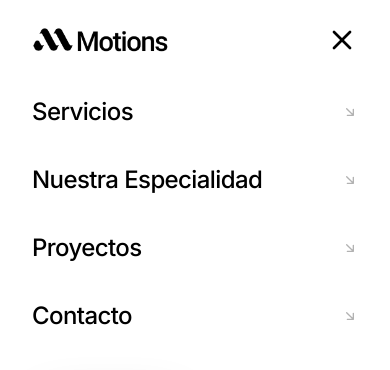
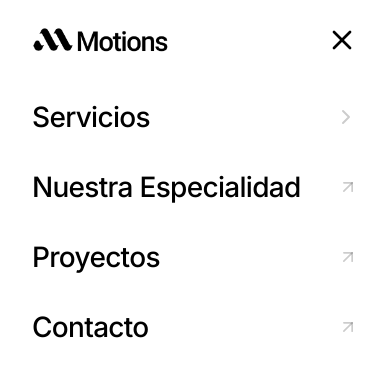
Before and after one commit to motionsmanagement/Motions, a React (Vite) app: page /unete in a window 390 px wide. Both pictures are taken after a click on the button "Abrir menú de navegación". Shown: the top 370 px of the page. Built offline with nearby package versions, Linux system fonts and the light colour scheme; a web font is replaced by a local one.

Commit message:
feat(navbar): implement mobile megamenu for services

```diff
--- a/components/Navbar.tsx
+++ b/components/Navbar.tsx
@@ -1,11 +1,13 @@
 import React, { useState, useEffect } from 'react';
 import { Link, useLocation, useNavigate } from 'react-router-dom';
-import { Menu, X, ChevronRight } from 'lucide-react';
+import { Menu, X, ChevronRight, ArrowUpRight } from 'lucide-react';
 
 const Navbar: React.FC = () => {
   const [isScrolled, setIsScrolled] = useState(false);
   const [isMenuOpen, setIsMenuOpen] = useState(false);
+  const [isServicesOpen, setIsServicesOpen] = useState(false);
   const location = useLocation();
+  const navigate = useNavigate();
 
   useEffect(() => {
     const handleScroll = () => {
@@ -18,6 +20,7 @@ const Navbar: React.FC = () => {
   // Close menu on navigation and handle body scroll
   useEffect(() => {
     setIsMenuOpen(false);
+    setIsServicesOpen(false);
     document.body.style.overflow = 'auto'; // Reset on navigation
   }, [location]);
 
@@ -28,8 +31,6 @@ const Navbar: React.FC = () => {
       document.body.style.overflow = 'auto';
     }
   }, [isMenuOpen]);
-
-  const navigate = useNavigate();
 
   const isWhiteBgPage = location.pathname !== '/';
   const showDarkNavbar = isScrolled || isWhiteBgPage || isMenuOpen;
@@ -61,6 +62,15 @@ const Navbar: React.FC = () => {
     { name: "Nuestra Especialidad", href: "/#trabajos", section: "trabajos" },
     { name: "Proyectos", href: "/#proyectos", section: "proyectos" },
     { name: "Contacto", href: "/#contacto", section: "contacto" },
+  ];
+
+  const services = [
+    { name: "Google My Business", href: "/servicios/google-my-business" },
+    { name: "Diseño Web", href: "/servicios/diseno-web-restaurantes" },
+    { name: "Branding", href: "/servicios/branding-restaurantes" },
+    { name: "Integración IA", href: "/servicios/integracion-ia" },
+    { name: "SEO Gastronómico", href: "/servicios/seo-gastronomico" },
+    { name: "Estrategia Digital", href: "/servicios/estrategia-digital" },
   ];
 
   return (
@@ -135,14 +145,49 @@ const Navbar: React.FC = () => {
           </button>
         </div>
 
-        <div className="flex flex-col h-full px-8 pt-24 pb-8 overflow-hidden">
+        <div className="flex flex-col h-full px-8 pt-24 pb-8 overflow-y-auto overflow-x-hidden scrollbar-hide">
           {/* Main Navigation Links */}
-          <div className="flex flex-col gap-9 text-left mb-10">
-            {navLinks.map((link, index) => (
+          <div className="flex flex-col gap-7 text-left mb-10">
+            {navLinks.map((link, index) => {
+              if (link.name === "Servicios") {
+                return (
+                  <div key={link.name} className="flex flex-col">
+                    <button
+                      onClick={() => setIsServicesOpen(!isServicesOpen)}
+                      className={`text-[1.75rem] font-medium text-black tracking-tight flex items-center justify-between group transition-all duration-[800ms] ${isMenuOpen ? 'opacity-100 translate-y-0' : 'opacity-0 translate-y-8'}`}
+                      style={{
+                        transitionDelay: isMenuOpen ? `${index * 80 + 150}ms` : '0ms',
+                        transitionTimingFunction: 'cubic-bezier(0.16, 1, 0.3, 1)'
+                      }}
+                    >
+                      {link.name}
+                      <ChevronRight className={`w-6 h-6 text-black/20 transition-transform duration-500 ${isServicesOpen ? 'rotate-90' : ''}`} />
+                    </button>
+
+                    <div className={`grid transition-all duration-500 ease-in-out ${isServicesOpen ? 'grid-rows-[1fr] mt-6 opacity-100' : 'grid-rows-[0fr] mt-0 opacity-0 pointer-events-none'}`}>
+                      <div className="overflow-hidden">
+                        <div className="flex flex-col gap-4 pl-4 border-l-2 border-black/5">
+                          {services.map((service, sIndex) => (
+                            <Link
+                              key={service.name}
+                              to={service.href}
+                              onClick={() => setIsMenuOpen(false)}
+                              className="text-lg text-black/60 hover:text-black transition-colors py-1"
+                            >
+                              {service.name}
+                            </Link>
+                          ))}
+                        </div>
+                      </div>
+                    </div>
+                  </div>
+                );
+              }
+              return (
                 <a
                   key={link.name}
                   href={link.href}
-                className={`text-2xl font-medium text-black tracking-tight flex items-center justify-between group transition-all duration-[800ms] ${isMenuOpen ? 'opacity-100 translate-y-0' : 'opacity-0 translate-y-8'}`}
+                  className={`text-[1.75rem] font-medium text-black tracking-tight flex items-center justify-between group transition-all duration-[800ms] ${isMenuOpen ? 'opacity-100 translate-y-0' : 'opacity-0 translate-y-8'}`}
                   style={{
                     transitionDelay: isMenuOpen ? `${index * 80 + 150}ms` : '0ms',
                     transitionTimingFunction: 'cubic-bezier(0.16, 1, 0.3, 1)'
@@ -150,16 +195,10 @@ const Navbar: React.FC = () => {
                   onClick={handleNavToSection(link.section)}
                 >
                   {link.name}
-                <svg
-                  viewBox="0 0 24 24"
-                  fill="none"
-                  xmlns="http://www.w3.org/2000/svg"
-                  className="w-4 h-4 text-black/30 group-hover:text-black transition-transform rotate-90"
-                >
-                  <path d="M7 17L17 7M17 7H8M17 7V16" stroke="currentColor" strokeWidth="2" strokeLinecap="round" strokeLinejoin="round"/>
-                </svg>
+                  <ArrowUpRight className="w-5 h-5 text-black/20 group-hover:text-black transition-transform" />
                 </a>
-            ))}
+              );
+            })}
           </div>
 
           {/* Quick Choice Buttons & Banner with staggered reveal as well */}
```
Lines whose indentation alone changed are shown as unchanged.
